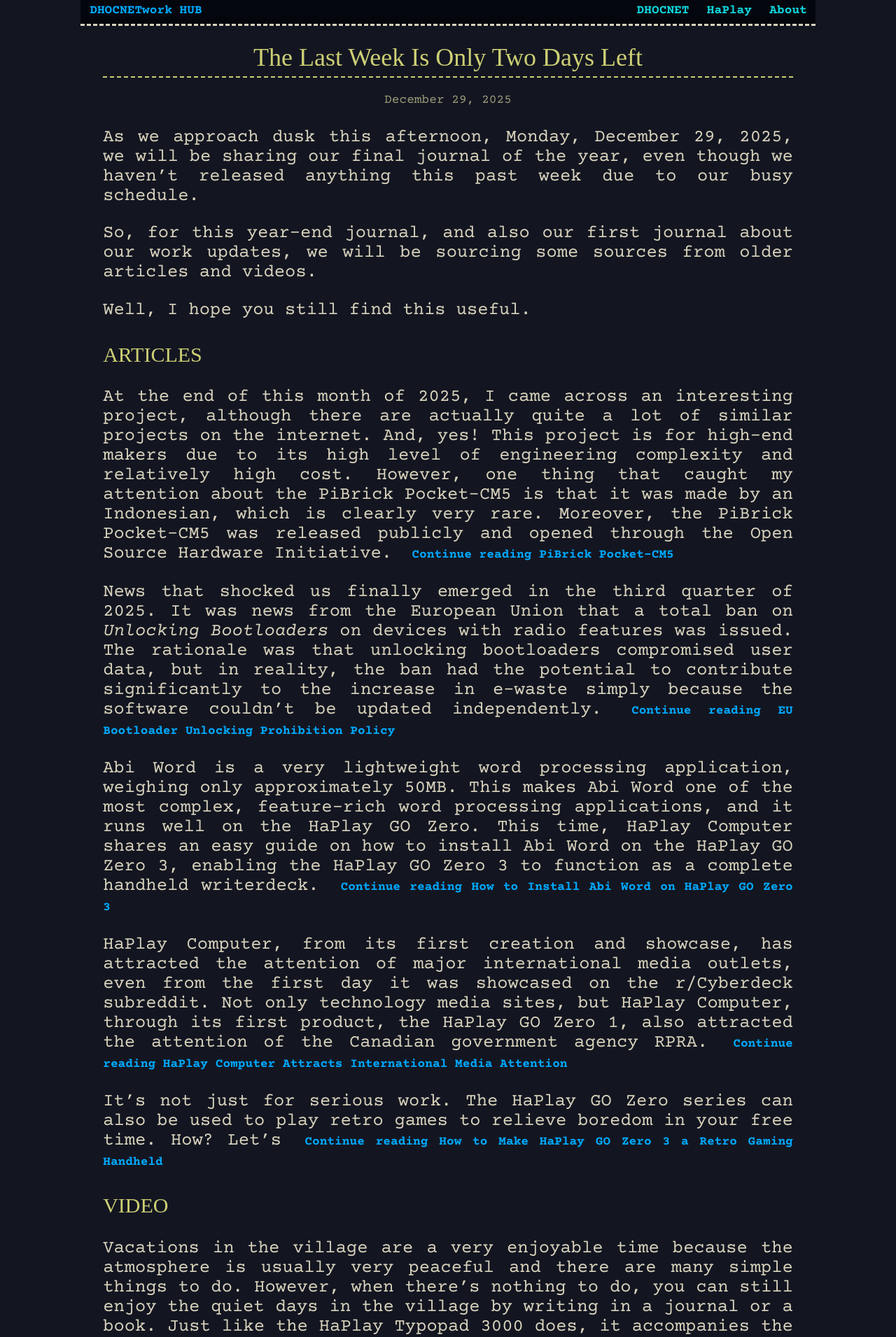
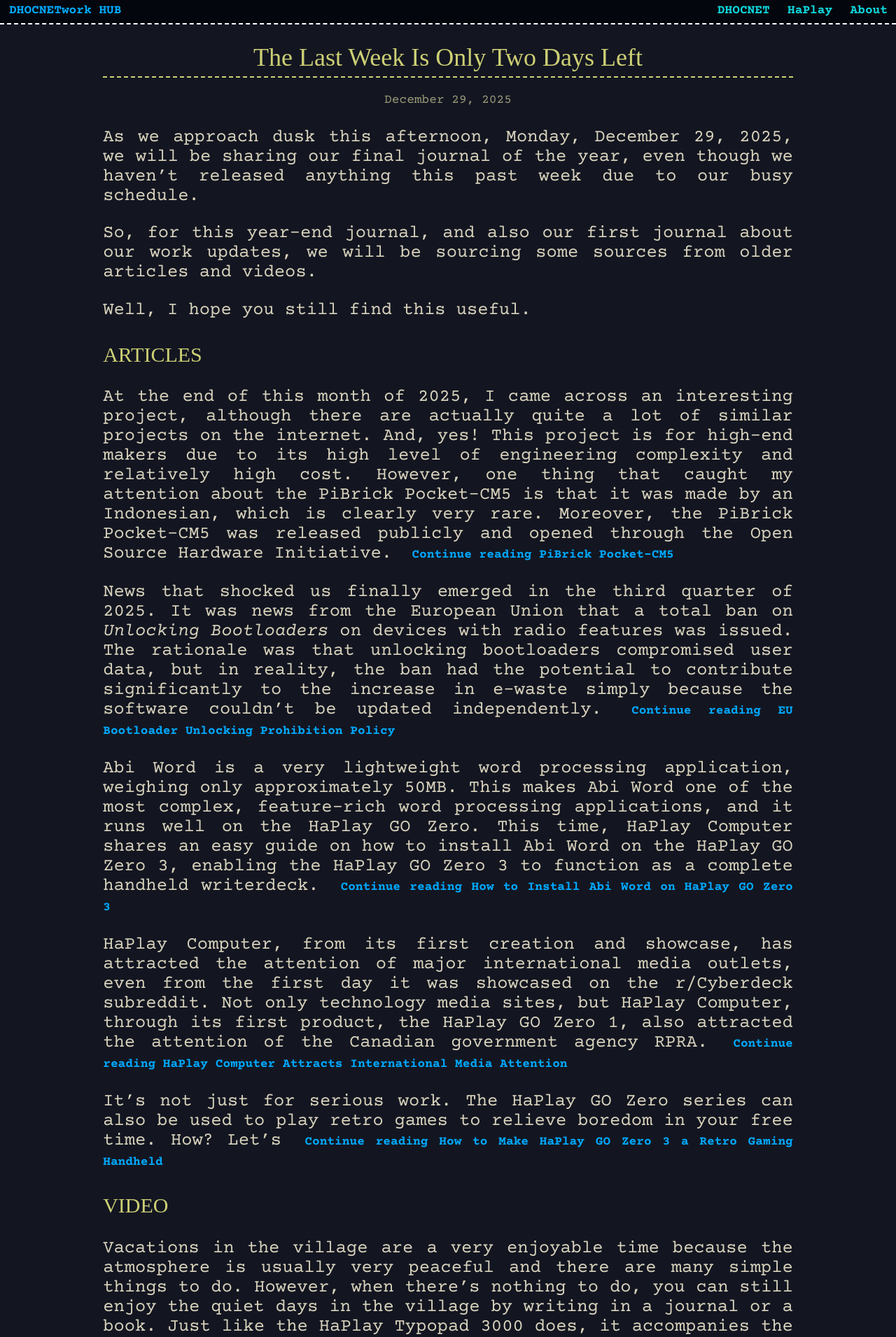
Before and after one commit to dhocnet/dhocnet.github.io, a Jekyll site: the page built from _posts/2025-12-29-the_last_journal_from_this_year.md, in a window 1280 px wide. Shown: the top 1911 px of the page at 70% size. Built offline with Jekyll 4.4.1, drawn with Linux system fonts in a browser that asks for light colours; some web fonts are replaced.

Commit message:
Update default.html

```diff
--- a/_layouts/default.html
+++ b/_layouts/default.html
@@ -15,18 +15,23 @@
                 background-color: #131621;
                 color: #d9d3bd;
                 margin: 0;
-                padding: 0 9%;
+                padding: 0;
                 font-family: "Courier Prime";
                 font-size: 1.7em;
                 line-height: 1.1em;
                 text-align: justify;
             }
 
-            body a {
+            #dhocnet-content {
+                margin: 0;
+                padding: 0 9%;
+            }
+
+            #dhocnet-content a {
                 font-size: 1.7em;
             }
 
-            body h1, body h2, body h3 {
+            #dhocnet-content h1, #dhocnet-content h2, #dhocnet-content h3 {
                 font-family: "Times New Roman";
                 color: #cdcf74;
                 line-height: 1.5em;
@@ -34,12 +39,12 @@
 
             #dhocnet-main-header {
                 width: 100%;
-                height: 37px;
+                height: 35px;
                 display: block;
                 margin: 0;
                 padding: 0;
                 background-color: #04060D;
-                border-style: none none dashed none;
+                border-bottom: 2px dashed #fff;
             }
 
             #dhocnet-main-header #header {
@@ -60,7 +65,7 @@
             #dhocnet-main-header #navigations {
                 float: right;
                 margin: 0;
-                padding: 0 7px 0 0;
+                padding-right: 7px;
             }
 
             #dhocnet-main-header #navigations a {
@@ -74,10 +79,12 @@
 
             #dhocnet-main-header #navigations a:hover {
                 color: #dbd80f;
+                text-decoration: none;
             }
 
             #dhocnet-main-header #navigations a:visited {
                 color: #f57f0a;
+                text-decoration: none;
             }
 
             .post-panel big {
@@ -85,8 +92,8 @@
             }
 
             @media (max-width: 768px) {
-                body {
-                    padding: 0 1.5%;
+                #dhocnet-content {
+                    padding: 0 1%;
                 }
                 nav ul {
                     flex-direction: column;
@@ -109,12 +116,13 @@
             </navigations>
         </div>
 
-        <div class="w3-container w3-margin" id="dhocnet-main-content">
-            <main>
-                {{ content }}
-            </main>
+        <div id="dhocnet-content">
+            <div class="w3-container w3-margin" id="dhocnet-main-content">
+                <main>
+                    {{ content }}
+                </main>
+            </div>
         </div>
-
         <div class="w3-container w3-center" id="dhocnet-footer">
             <footer>
                 <p>
```
